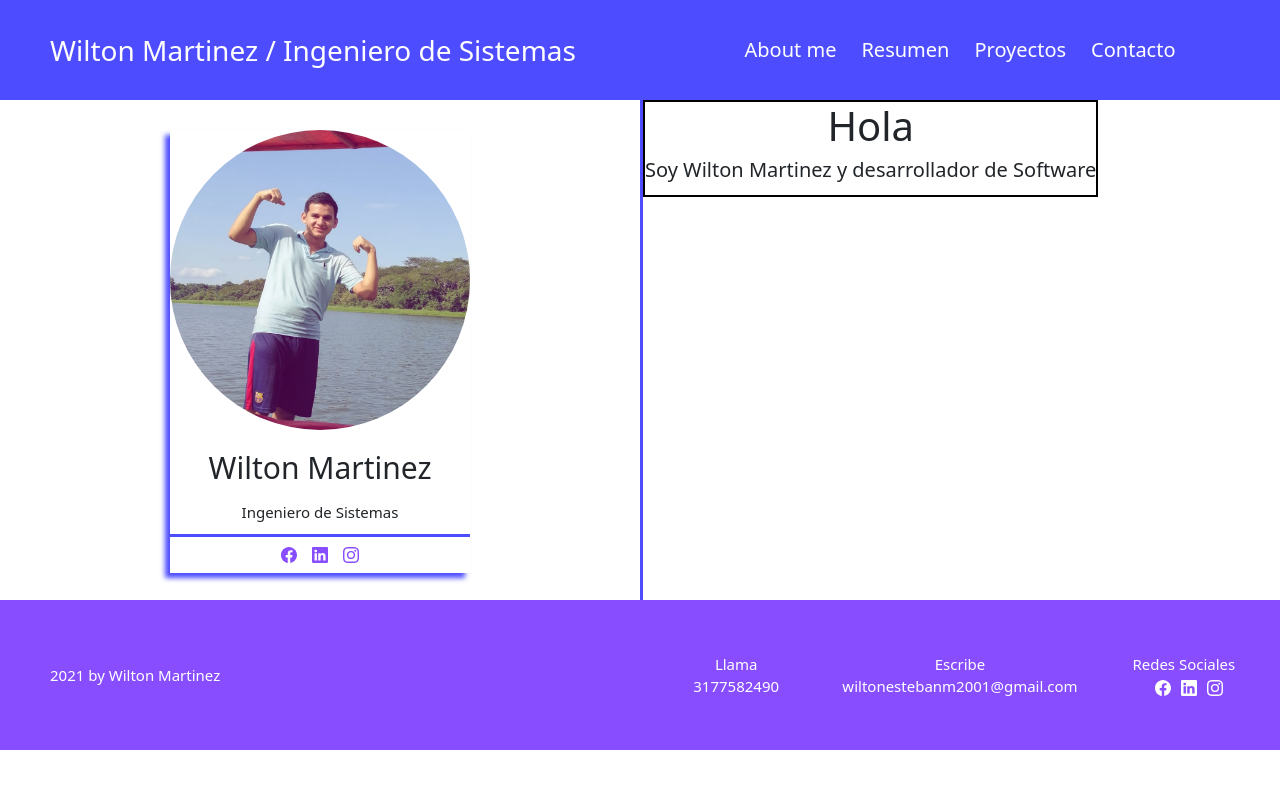
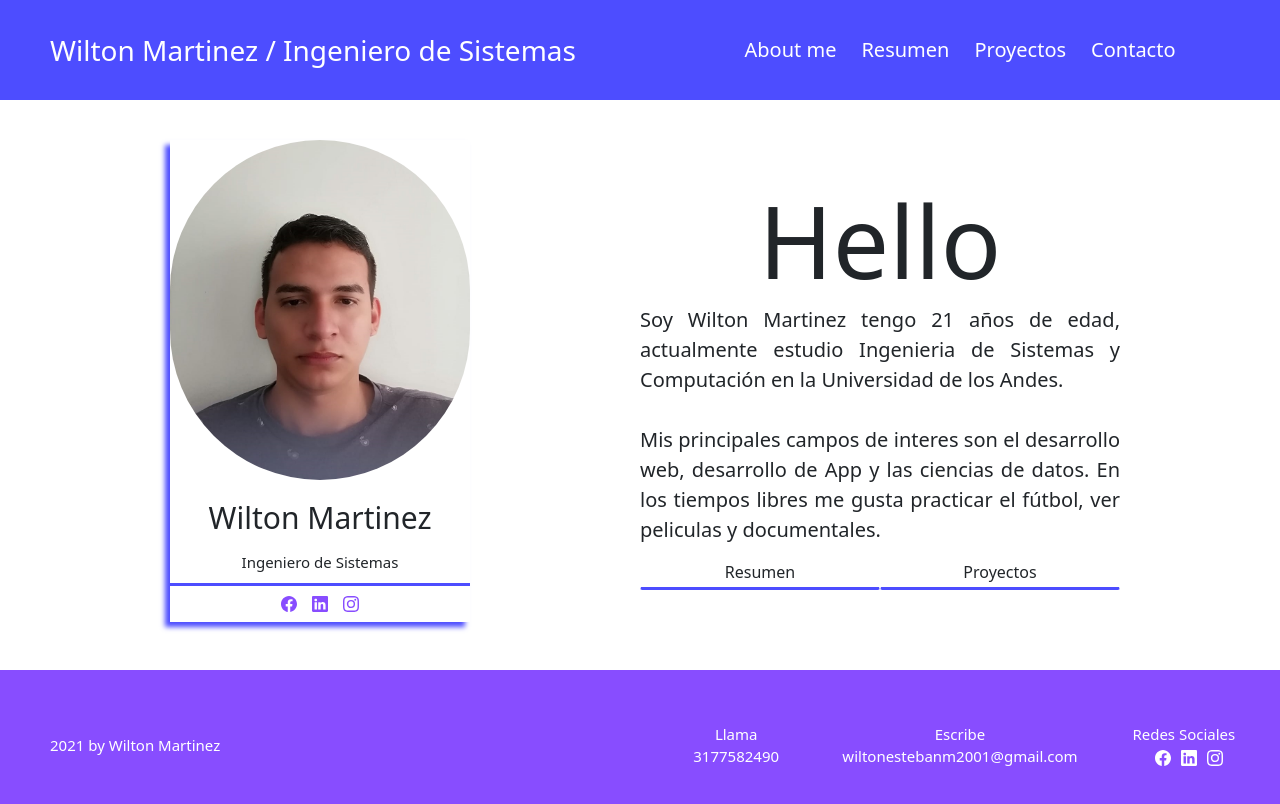
Before and after one commit to Wilton2612/web-personal, an Angular app in the folder personal-web/: page /about in a window 1280 px wide. Shown: the top 804 px of the page. Built offline with nearby package versions, Linux system fonts and the light colour scheme.

Commit message:
Se da por terminado la sección ABOUT ME

```diff
--- a/personal-web/src/app/about/about.component.css
+++ b/personal-web/src/app/about/about.component.css
@@ -13,10 +13,12 @@ main {
 
 main .main-perfil {
 
-  padding-top: 30px;
+
   height: 500px;
   position: relative;
   place-self: center;
+  margin-top: 40px;
+    margin-bottom: 30px
 
 }
 
@@ -79,26 +81,59 @@ main .main-perfil .main-perfil-container img {
   color: #884dff;
 }
 
-.main-descripcion {
-  width: 100%;
-  height: 500px;
+main .main-descripcion {
+
   /*background-color: #d2e9ff;*/
   /*border: black solid 1px;*/
-  border-left: #4d4dff solid 3px;
+  /*border-left: #4d4dff solid 3px;*/
   position: relative;
+  place-self: center;
+  margin-right: 160px;
+
+
+
 }
 
+/*
 main .main-descripcion .main-descripcion-container {
   position: absolute;
+  display: grid;
+  border: black solid 2px;
+  grid-template-rows: repeat(2, 1fr);;
+}
+*/
+.saludo {
+  font-size: 10rem;
+  place-self: center;
   text-align: center;
-  border: black solid 2px;
-}
 
-.saludo {
-  font-size: 4rem;
-  text-align: center;
 }
 
 .descripcion {
   font-size: 2rem;
+  place-self: center;
+  text-align: justify;
 }
+
+
+main .main-descripcion .botones
+{
+  display: grid;
+  grid-template-columns: repeat(2, 1fr);
+
+
+}
+
+
+main .main-descripcion .botones .btn{
+
+  border-bottom: #4d4dff solid 3px;
+  place-self: left center;
+  font-size: 1.6rem;
+
+
+}
+
+.btn:hover {
+  background-color:#884dff;
+}
--- a/personal-web/src/app/about/about.component.html
+++ b/personal-web/src/app/about/about.component.html
@@ -5,7 +5,7 @@
   <section class="main-perfil">
     <div class="main-perfil-container">
       <figure class="image">
-        <img src="../../assets/image/wilton1.jpeg" alt="foto de Wilton Martinez">
+        <img src="../../assets/image/wilton3.jpeg" alt="foto de Wilton Martinez">
       </figure>
       <h3 class="nombre">Wilton Martinez</h3>
       <p class="profesion">Ingeniero de Sistemas</p>
@@ -46,9 +46,17 @@
   </section>
 
   <section class="main-descripcion">
-    <div class="main-descripcion-container">
-      <h1 class="saludo">Hola</h1>
-      <p class="descripcion">Soy Wilton Martinez y desarrollador de Software</p>
+
+      <h1 class="saludo">Hello</h1>
+      <p class="descripcion">Soy Wilton Martinez tengo 21 años de edad, actualmente estudio Ingenieria de Sistemas
+        y Computación en la Universidad de los Andes. <br> <br>
+      Mis principales campos de interes son el desarrollo web, desarrollo de App y las ciencias de datos. En los tiempos libres me gusta
+    practicar el fútbol, ver peliculas y documentales.</p>
+
+    <div class="botones">
+      <button class="btn" routerLink="/resumen">Resumen
+      </button>
+      <button class="btn" routerLink="/proyectos">Proyectos</button>
     </div>
   </section>
 
```
Also changed, not shown: personal-web/src/assets/image/wilton2.jpeg (added), personal-web/src/assets/image/wilton3.jpeg (added).
